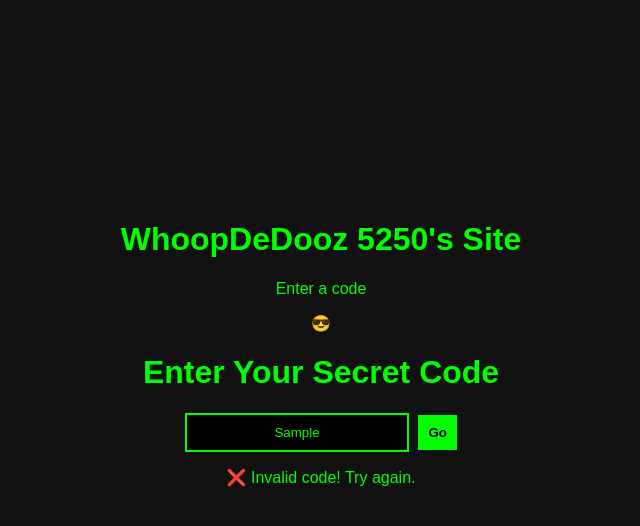
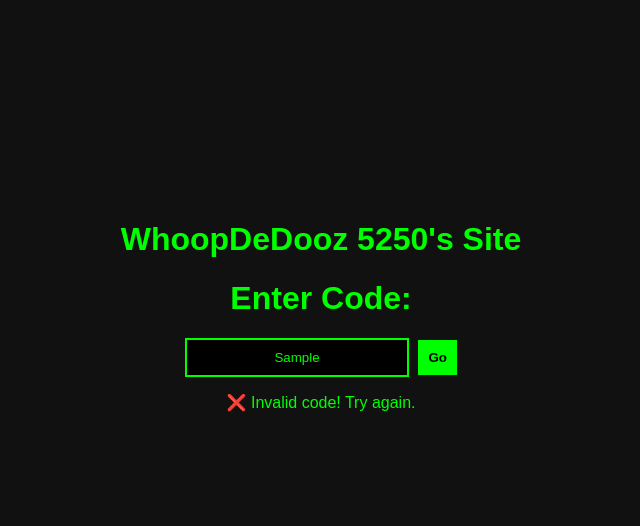
Before and after one commit to WDD5250/WDD5250.github.io, a plain HTML site: page index.html in a window 1280 px wide. Both pictures are taken after typing "Sample" into the empty fields and a click on the button "Go". Shown: the whole page, without its empty margins (319-959 px from the left). Drawn offline with Linux system fonts and the light colour scheme.

Commit message:
Update index.html

```diff
--- a/index.html
+++ b/index.html
@@ -6,8 +6,6 @@
 </head>
 <body style="font-family: sans-serif; text-align: center; margin-top: 100px;">
   <h1>WhoopDeDooz 5250's Site</h1>
-  <p>Enter a code</p>
-  <p>😎</p>
 </body>
   <!DOCTYPE html>
 <html>
@@ -45,7 +43,7 @@
   </style>
 </head>
 <body>
-  <h1>Enter Your Secret Code</h1>
+  <h1>Enter Code:</h1>
   <input id="code" type="text" placeholder="Type code here">
   <button onclick="checkCode()">Go</button>
   <p id="message"></p>
@@ -54,9 +52,7 @@
     function checkCode() {
       const code = document.getElementById('code').value.trim().toLowerCase();
       const redirects = {
-        "sunrise42": "secret.html",
-        "moonlight7": "https://example.com",
-        "banana": "funny.html"
+        "DONOTENTER": "https://www.bluey.tv/"
       };
 
       if (redirects[code]) {
```
